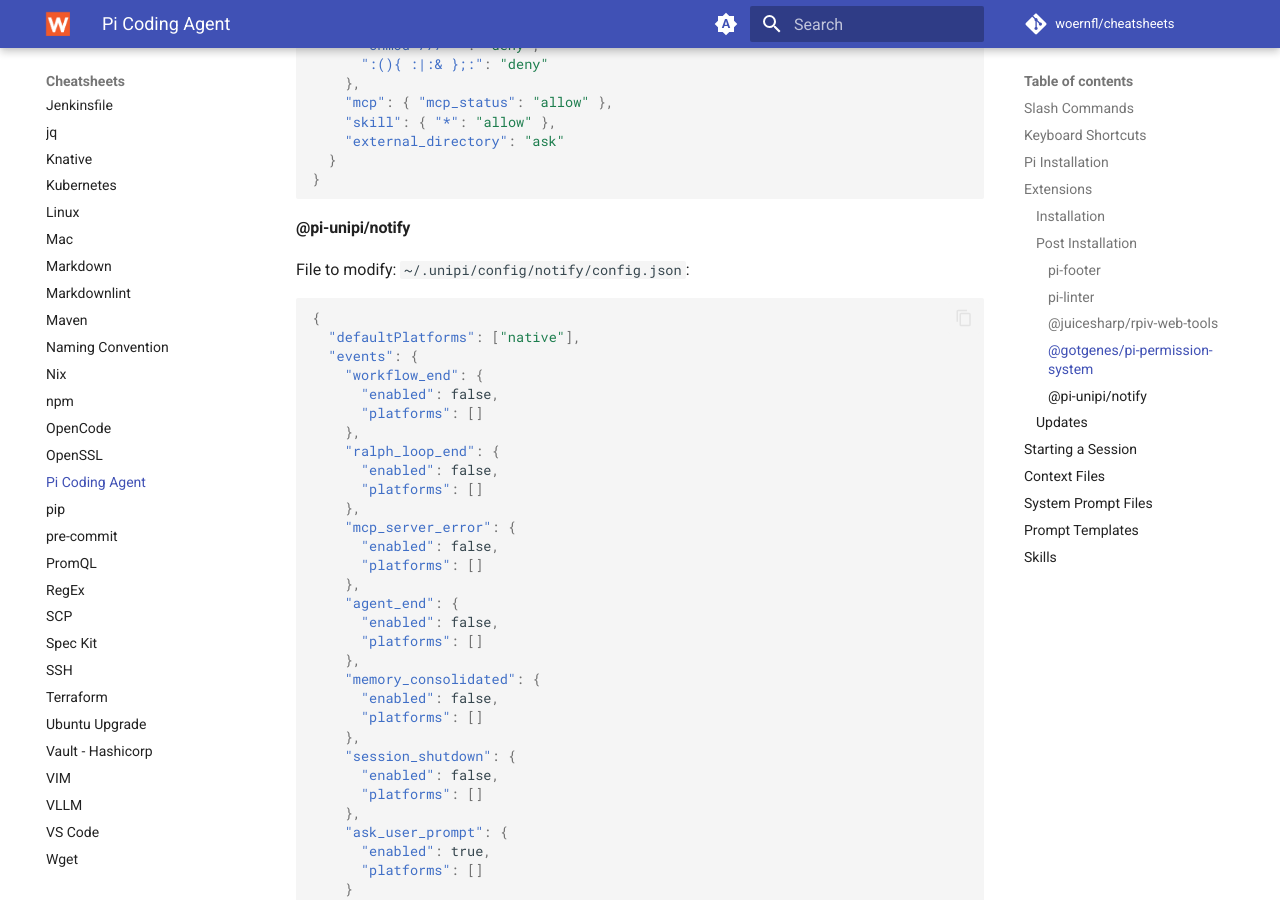
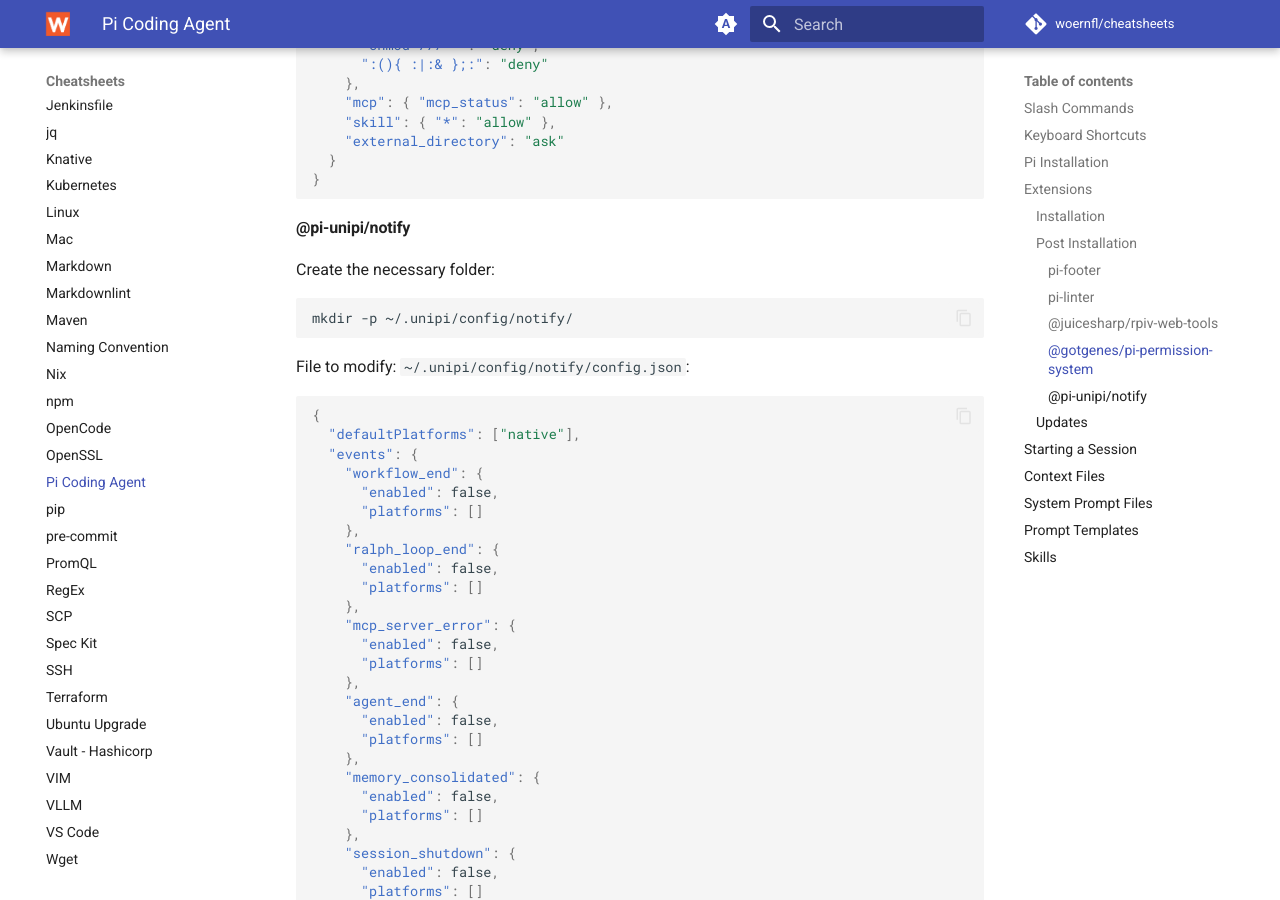
Before and after one commit to woernfl/cheatsheets, an MkDocs documentation site: the page built from docs/pi.md, in a window 1280 px wide and 900 px high, scrolled down 7505 px. Built offline with MkDocs 1.6.1 and Material for MkDocs 9.7.7, drawn with Linux system fonts in a browser that asks for light colours; comment, search, counter and statistics services are not loaded.

Commit message:
Add notify folder creation instructions
Add instructions for creating notify configuration folder

````diff
--- a/docs/pi.md
+++ b/docs/pi.md
@@ -359,6 +359,12 @@ File to modify: `~/.pi/agent/extensions/pi-permission-system/config.json`:
 
 #### @pi-unipi/notify
 
+Create the necessary folder:
+
+```bash
+mkdir -p ~/.unipi/config/notify/
+```
+
 File to modify: `~/.unipi/config/notify/config.json`:
 
 ```json
````
